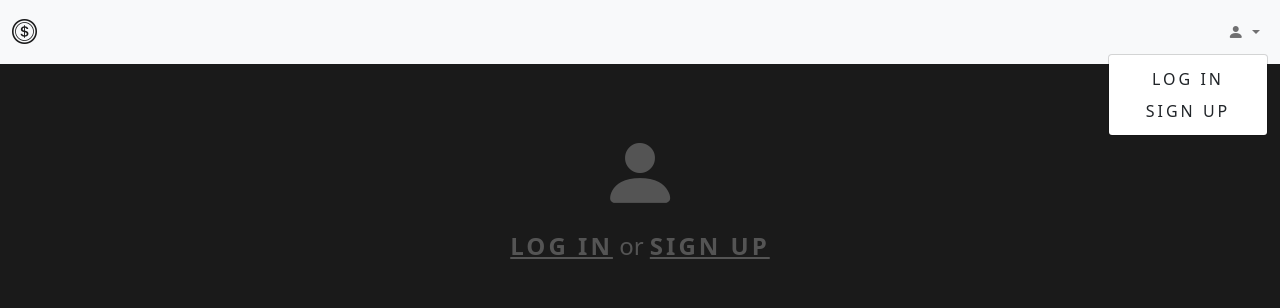
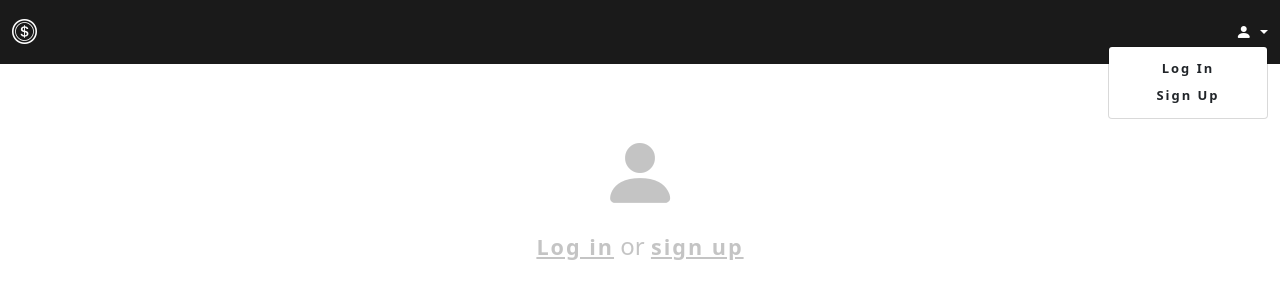
Before and after one commit to misterrager8/CashJournal, a Flask app: page / in a window 1280 px wide, after a click that opens the changed part. Shown: the top 308 px of the page. Run offline with Flask 2, Linux system fonts and the light colour scheme.

Commit message:
Remove SCSS

```diff
--- a/mintClone/__init__.py
+++ b/mintClone/__init__.py
@@ -1,7 +1,6 @@
 import pymysql
 from flask import Flask
 from flask_login import LoginManager
-from flask_scss import Scss
 from flask_sqlalchemy import SQLAlchemy
 
 pymysql.install_as_MySQLdb()
@@ -14,7 +13,6 @@ def create_app(config):
     app = Flask(__name__)
     app.config.from_object(config)
     db.init_app(app)
-    Scss(app, asset_dir="mintClone/static")
     login_manager.init_app(app)
 
     with app.app_context():
--- a/mintClone/static/css/main.css
+++ /dev/null
@@ -1,35 +0,0 @@
-.font-custom {
-  letter-spacing: 3px;
-  text-transform: uppercase;
-  font-weight: bold; }
-
-  .border-custom {
-    border: 1px solid white;
-    border-radius: 5px; }
-
-    a, a:hover {
-      color: inherit;
-      text-decoration: none;
-      cursor: pointer; }
-
-      body, .card, .input-custom, .btn-custom:hover, .modal-content {
-        background-color: #1a1a1a;
-        color: white; }
-
-        .navbar, .btn-custom {
-          background-color: white;
-          color: #1a1a1a; }
-
-          .btn-custom {
-            border: 1px solid white;
-            border-radius: 5px;
-            letter-spacing: 3px;
-            text-transform: uppercase;
-            font-weight: bold;
-            padding: 5px 10px;
-            transition: background-color 0.5s, color 0.5s; }
-
-            .input-custom {
-              border: 1px solid white;
-              border-radius: 5px;
-              padding: 5px 10px; }
--- /dev/null
+++ b/mintClone/static/main.css
@@ -0,0 +1,53 @@
+:root, html[data-theme="light"] {
+    --primary-bg: white;
+    --primary-txt: #1a1a1a;
+    --secondary-bg: #1a1a1a;
+    --secondary-txt: white;
+}
+
+html[data-theme="dark"] {
+    --primary-bg: #1a1a1a;
+    --primary-txt: white;
+    --secondary-bg: white;
+    --secondary-txt: #1a1a1a;
+}
+
+a, a:hover {
+    color: inherit;
+    text-decoration: none;
+    cursor: pointer;
+}
+
+body, .modal-content, .card, .btn-custom:hover, .input-custom, .dropdown-menu {
+    background-color: var(--primary-bg);
+    color: var(--primary-txt);
+}
+
+.navbar, .btn-custom, .dropdown-item:hover {
+    background-color: var(--secondary-bg);
+    color: var(--secondary-txt);
+}
+
+.btn-custom {
+    padding: 5px 15px;
+    transition: background-color .5s;
+}
+
+.border-custom, .card-body, .btn-custom, .input-custom {
+    border: 1px solid var(--primary-txt);
+    border-radius: 5px;
+}
+
+.font-custom, .btn-custom, ::placeholder, .dropdown-item {
+    letter-spacing: 2px;
+    font-weight: bold;
+    font-size: 0.9em;
+}
+
+.input-custom {
+    padding: 5px 15px;
+}
+
+.dropdown-item {
+    transition: background-color .5s;
+}
--- a/mintClone/static/main.scss
+++ /dev/null
@@ -1,46 +0,0 @@
-$navbar-bg: white;
-$navbar-txt: lighten(black, 10%);
-$body-bg: lighten(black, 10%);
-$body-txt: white;
-
-@mixin font-custom {
-    letter-spacing: 3px;
-    text-transform: uppercase;
-    font-weight: bold;
-}
-
-@mixin border-custom {
-    border: 1px solid $body-txt;
-    border-radius: 5px;
-}
-
-.font-custom { @include font-custom; }
-.border-custom { @include border-custom; }
-
-a, a:hover {
-    color: inherit;
-    text-decoration: none;
-    cursor: pointer;
-}
-
-body, .card, .input-custom, .btn-custom:hover, .modal-content {
-    background-color: $body-bg;
-    color: $body-txt;
-}
-
-.navbar, .btn-custom {
-    background-color: $navbar-bg;
-    color: $navbar-txt;
-}
-
-.btn-custom {
-    @include border-custom;
-    @include font-custom;
-    padding: 5px 10px;
-    transition: background-color .5s, color .5s;
-}
-
-.input-custom {
-    @include border-custom;
-    padding: 5px 10px;
-}
--- a/mintClone/templates/base.html
+++ b/mintClone/templates/base.html
@@ -8,9 +8,9 @@
   <link href="https://cdn.jsdelivr.net/npm/bootstrap@5.1.3/dist/css/bootstrap.min.css" rel="stylesheet" integrity="sha384-1BmE4kWBq78iYhFldvKuhfTAU6auU8tT94WrHftjDbrCEXSU1oBoqyl2QvZ6jIW3" crossorigin="anonymous">
   <link rel="stylesheet" href="https://cdn.jsdelivr.net/npm/bootstrap-icons@1.8.1/font/bootstrap-icons.css">
   <script src="https://cdn.jsdelivr.net/npm/bootstrap@5.1.3/dist/js/bootstrap.bundle.min.js" integrity="sha384-ka7Sk0Gln4gmtz2MlQnikT1wXgYsOg+OMhuP+IlRH9sENBO0LRn5q+8nbTov4+1p" crossorigin="anonymous"></script>
-  <link href="{{ url_for('static', filename='css/main.css') }}" rel="stylesheet">
+  <link href="{{ url_for('static', filename='main.css') }}" rel="stylesheet">
 </head>
-<nav class="navbar navbar-expand-xl navbar-light bg-light">
+<nav class="navbar navbar-expand-xl">
   <div class="container-fluid">
     <a href="{{ url_for('index') }}" class="navbar-brand"><i class="bi bi-coin" style="font-size:1.25em"></i></a>
     <ul class="navbar-nav me-auto">
@@ -18,7 +18,7 @@
     </ul>
     <ul class="navbar-nav ms-auto">
       <li class="nav-item dropdown">
-        <a class="nav-link dropdown-toggle" data-bs-target="#userDD" data-bs-toggle="dropdown">
+        <a class="dropdown-toggle" data-bs-target="#userDD" data-bs-toggle="dropdown">
           {% if not current_user.is_anonymous %}<span class="me-2">{{ current_user.first_name }}</span>{% endif %}
           <i class="bi bi-person-fill"></i>
         </a>
--- a/mintClone/templates/index.html
+++ b/mintClone/templates/index.html
@@ -5,7 +5,7 @@
 <title>mintClone</title>
 
 {% if not current_user.is_anonymous %}
-<a class="btn-custom" onclick="toggleDiv('accountCreateForm')">+ New Account</a>
+<a class="btn-custom" onclick="toggleDiv('accountCreateForm')"><i class="bi bi-plus-lg"></i> New Account</a>
 <div style="display:none" id="accountCreateForm" class="mt-3">{{ macros.account_create_form() }}</div>
 
 <div class="row my-3">
@@ -13,13 +13,13 @@
   {{ macros.account_card(i) }}
   {% endfor %}
 </div>
-<a class="btn-custom" href="{{ url_for('account_export') }}" download="accounts.csv">Export Accounts</a>
+<a class="btn-custom" href="{{ url_for('account_export') }}" download="accounts.csv"><i class="bi bi-download"></i> Export Accounts</a>
 <div class="my-3">
   {% for i in current_user.get_txns()[:10] %}
   {{ macros.txn_card(i) }}
   {% endfor %}
 </div>
-<a class="btn-custom" href="{{ url_for('txn_export') }}" download="txns.csv">Export Transactions</a>
+<a class="btn-custom" href="{{ url_for('txn_export') }}" download="txns.csv"><i class="bi bi-download"></i> Export Transactions</a>
 {% else %}
 <div class="text-center opacity-25">
   <div class="bi bi-person-fill" style="font-size:5em"></div>
```
